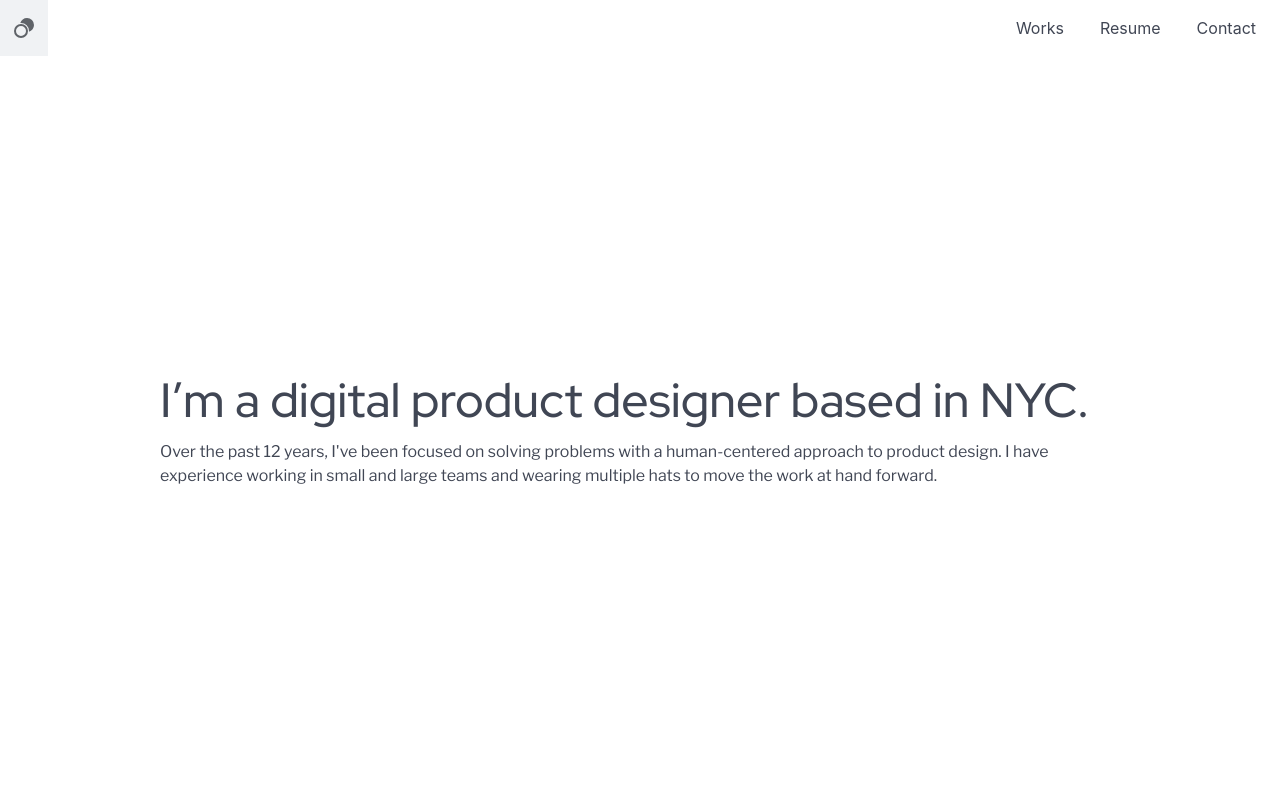
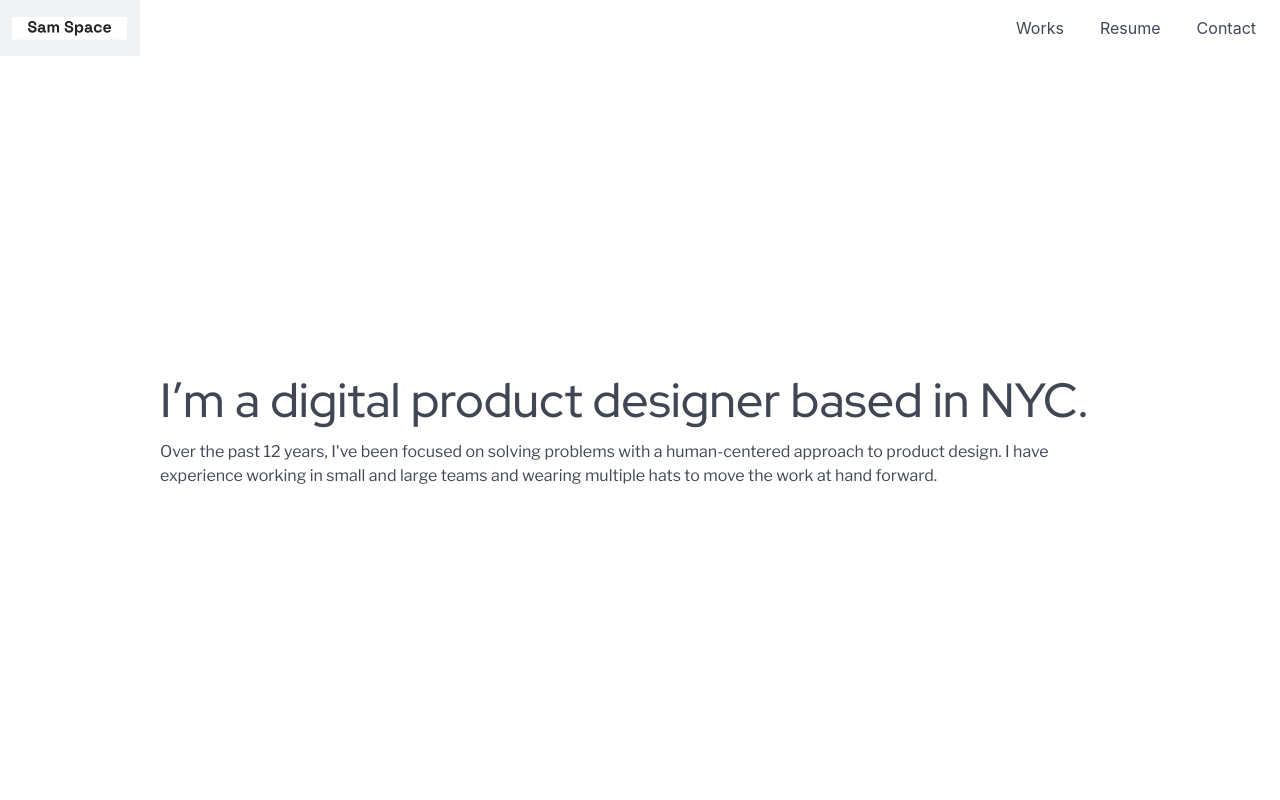
Before and after one commit to sameens/samspace, a plain HTML site: page index.html in a window 1280 px wide. Shown: the top 800 px of the page. Drawn offline with nearby package versions, Linux system fonts and the light colour scheme.

Commit message:
changed logo

```diff
--- a/index.html
+++ b/index.html
@@ -17,8 +17,7 @@
     <nav class="navbar" role="navigation" aria-label="main navigation">
         <div class="navbar-brand">
           <a class="navbar-item" href="/index">
-            <svg xmlns="http://www.w3.org/2000/svg" height="24px" viewBox="0 -960 960 960" width="24px" fill="#5f6368">
-                <path d="M360-80q-116 0-198-82T80-360q0-116 82-198t198-82q116 0 198 82t82 198q0 116-82 198T360-80Zm0-80q83 0 141.5-58.5T560-360q0-83-58.5-141.5T360-560q-83 0-141.5 58.5T160-360q0 83 58.5 141.5T360-160Zm318-172q2-6 2-13v-15q0-133-93.5-226.5T360-680h-15q-7 0-13 2 26-88 98.5-145T600-880q116 0 198 82t82 198q0 97-57 169.5T678-332Z"/></svg>
+            <img src="/assets/logo.svg">
           </a>
 
           <a role="button" class="navbar-burger" aria-label="menu" aria-expanded="false" data-target="navbarBasicExample">
```
Also changed, not shown: assets/logo.svg (added).
